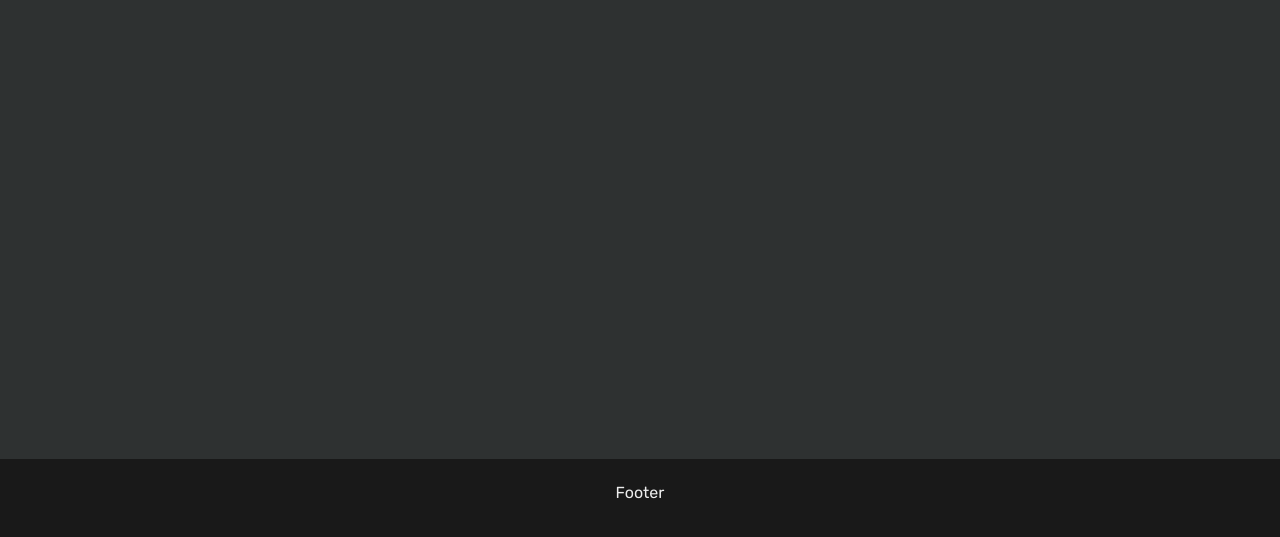
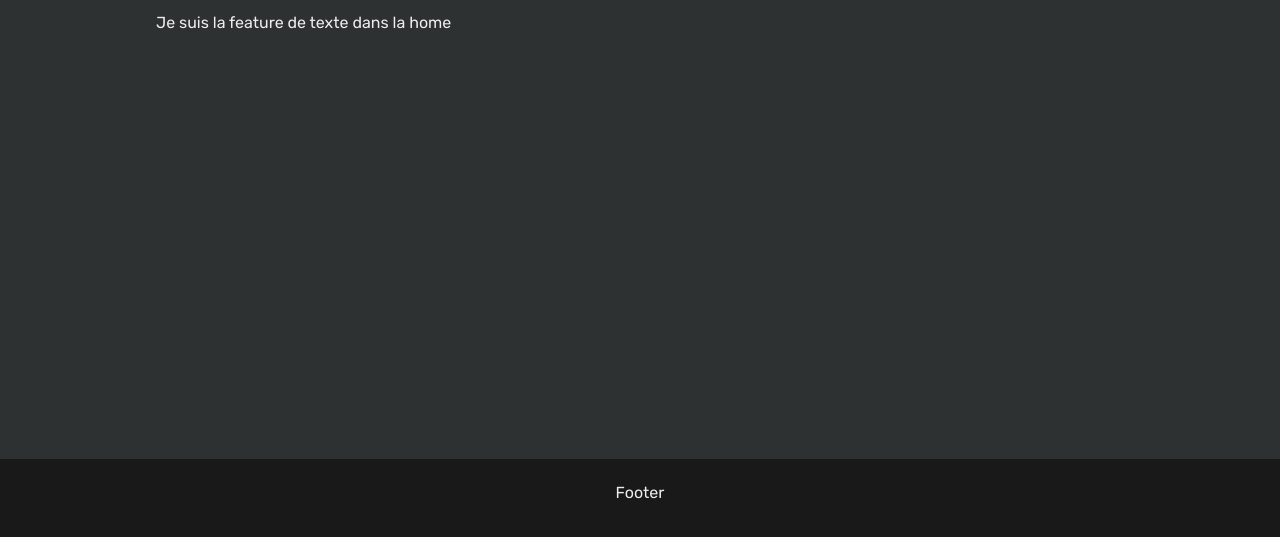
Before and after one commit to IIM-Creative-Technology/devops-alexandrehaas, a Gatsby site: page / in a window 1280 px wide. Shown: the part 241-778 px from the top of the page. Built offline with nearby package versions, Linux system fonts and the light colour scheme; Gatsby itself is replaced by a stand-in of ours.

Commit message:
feat: add text in home

```diff
--- a/src/pages/index.js
+++ b/src/pages/index.js
@@ -12,6 +12,7 @@
       </h1>
       <p className="mt-3">Site en développement...</p>
       <p className="mt-3">Test CI/CD 1</p>
+      <p className="mt-3">Je suis la feature de texte dans la home</p>
     </div>
   </Layout>
 )
```
